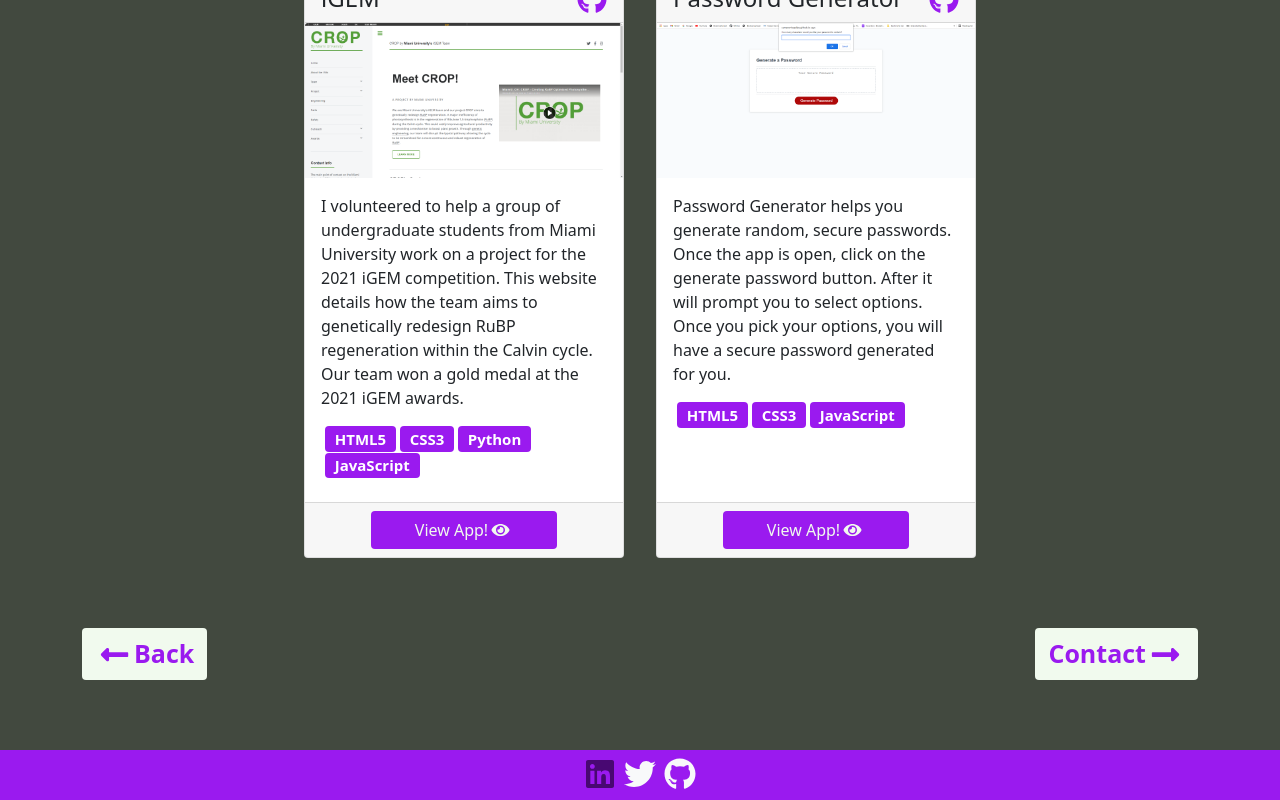
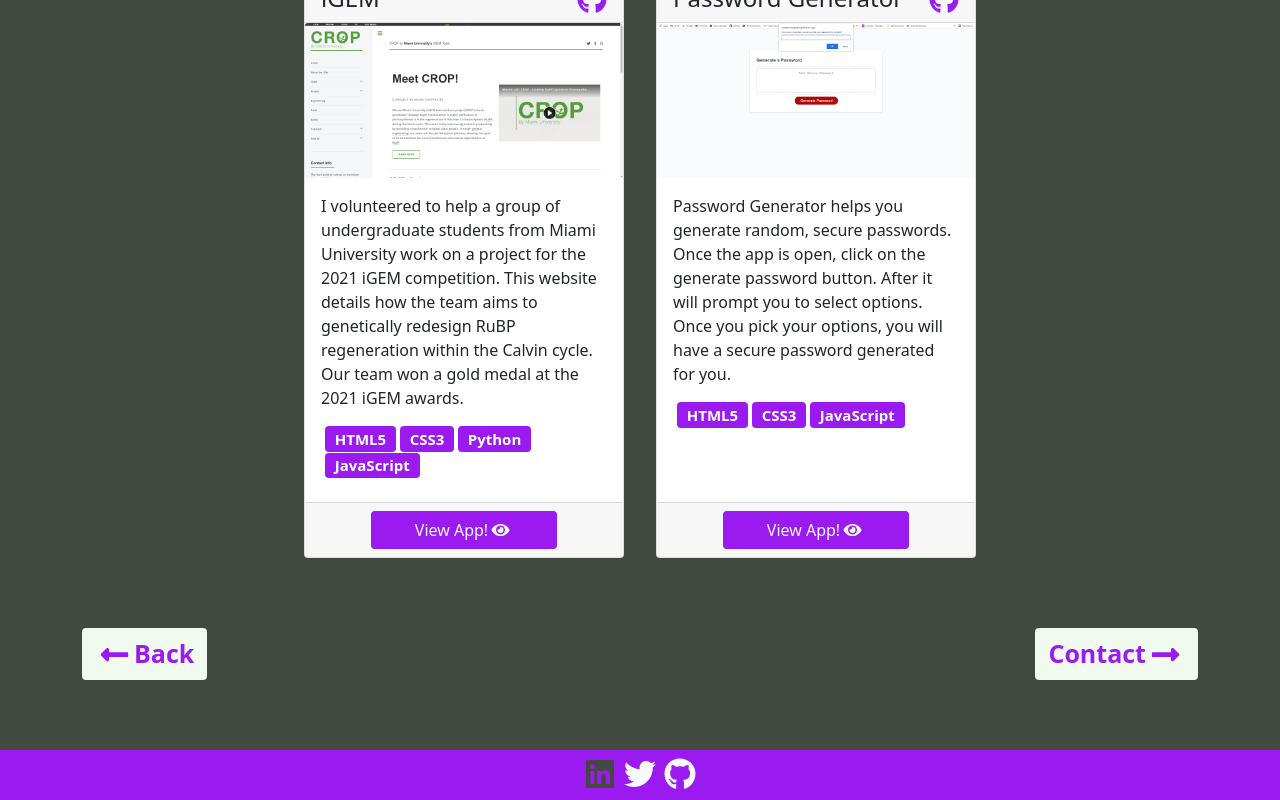
Before and after one commit to CameronHeadlee/R-Portfolio, a React (Create React App) app: page /Portfolio in a window 1280 px wide. In both pictures the pointer is over the icon 600 px from the left and 1603 px from the top of the page. Shown: the part 830-1630 px from the top of the page. Built offline with nearby package versions, Linux system fonts and the light colour scheme.

Commit message:
Changed color scheme in css

```diff
--- a/src/styles/BottomNav.css
+++ b/src/styles/BottomNav.css
@@ -1,3 +1,3 @@
 .bottom:hover {
-    color: #480872;
+  color: #42493f;
 }
```
